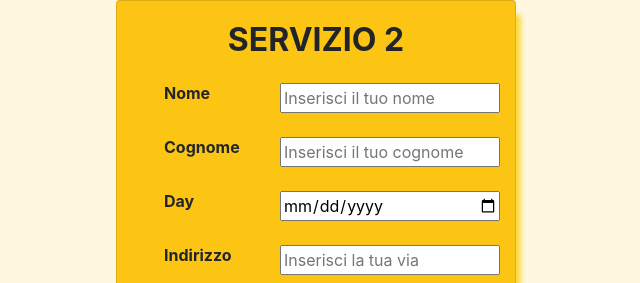
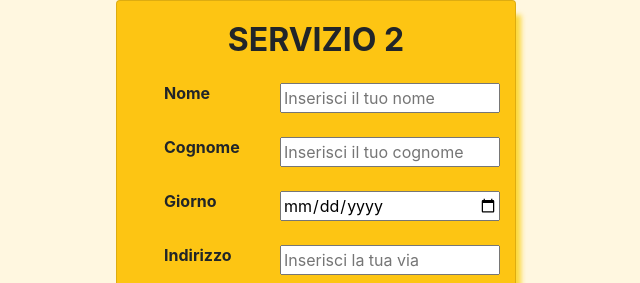
Before and after one commit to daniele3b/HomeLess, a website: page views/it/home2.html in a window 1280 px wide. Shown: the top 283 px of the page, 324-964 px from the left. Drawn offline with nearby package versions, Linux system fonts and the light colour scheme.

Commit message:
fixed day

```diff
--- a/views/it/home2.html
+++ b/views/it/home2.html
@@ -76,7 +76,7 @@
                                 </tr>
 
                                   <tr>
-                                    <th scope="row">Day</th>
+                                    <th scope="row">Giorno</th>
                                     <td>
                                       <input
                                         type="date"
```
